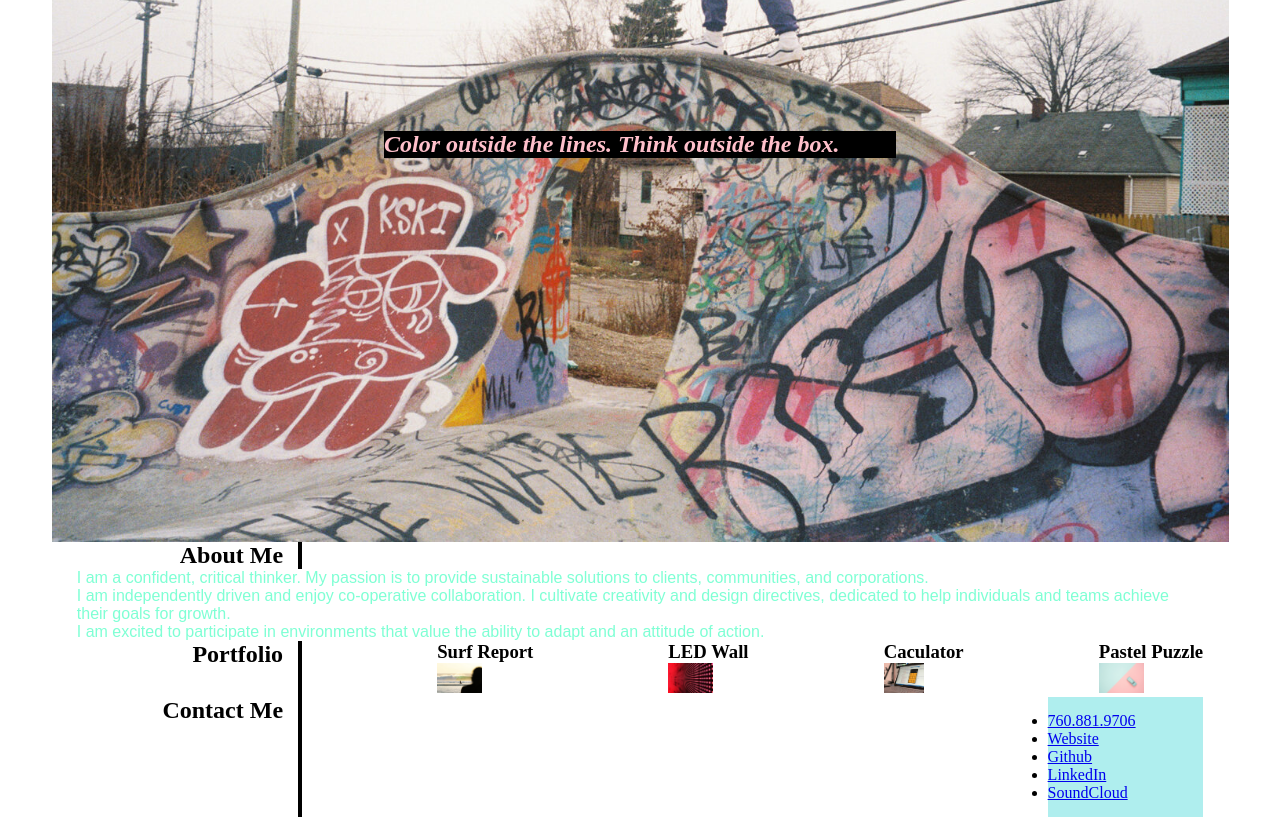
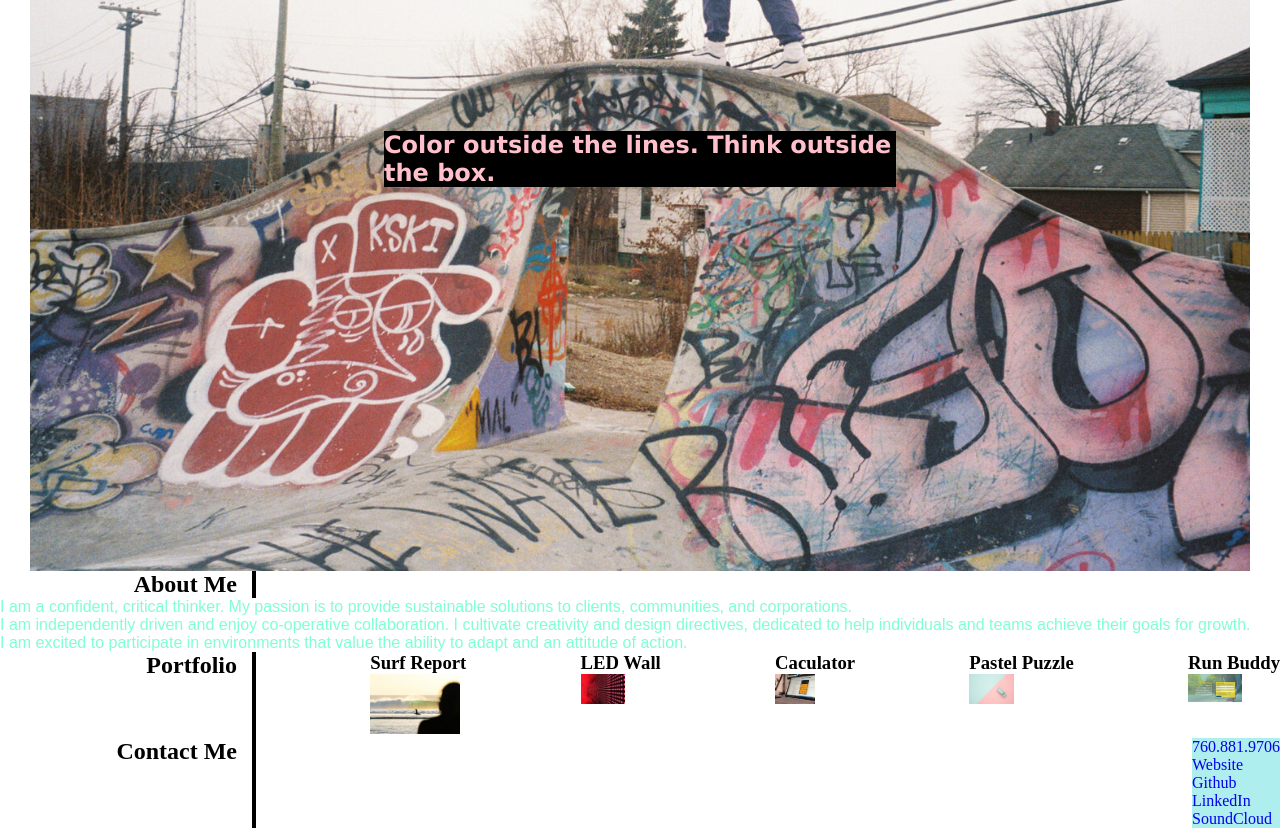
Before and after one commit to hheenan/module-2, a plain HTML site: page index.html in a window 1280 px wide. Shown: the part 320-1148 px from the top of the page. Drawn offline with Linux system fonts and the light colour scheme.

Commit message:
fixed internal and external links

```diff
--- a/assets/style.css
+++ b/assets/style.css
@@ -37,31 +37,45 @@ header nav {
     background-image: url("../assets/hannah.jpeg");
     background-size:contain;
     background-position: center;
-    justify-content: center;
+    justify-content: stretch;
     flex-wrap: wrap;
     background-repeat: no-repeat;
-
 }
 .hero-section {
     width: 100%;
 }
 .hero h2 {
-    font-style: italic;
+    font-family: Verdana, Geneva, Tahoma, sans-serif;
     margin: 30%;
     color: pink;
     background-color: black;
-    align-items: flex-start;
+    align-items: flex-end;
 }
 /* end hero section */
 /* about me section */
-#about-me {
+.about-me {
     display: flex;
     flex-wrap: wrap;
 }
-main {
+.about-me p {
+    justify-content: flex-end;
+    padding-left: 20px 0;
+}
+/* main container styles */
+.main {
     max-width: 88%;
     margin-left: auto;
     margin-right: auto;
+    display: flex;
+    justify-content: center;
+}
+/* styles for page section */
+.page-section p {
+    font-family: sans-serif;
+    color: aquamarine;
+    display: flex;
+    justify-content: flex-end;
+    flex-wrap: wrap;
 }
 .page-section {
     display: flex;
@@ -79,18 +93,20 @@ main {
     flex-wrap: wrap;
     flex-direction: column;
 }
-p {
-    font-family: sans-serif;
-    color: aquamarine;
+/* contact info style */
+#contact-me {
     display: flex;
-    flex: wrap;
-    justify-content: flex-end;
-    flex-basis: content;
+    flex-wrap: wrap;
 }
 .contact-info {
     display: flex;
-    justify-content: space-between;
     background-color: paleturquoise;
-    padding: 15px 6% 15px 0;
     flex-wrap: wrap;
 }
+.contact-info ul {
+    list-style: none;
+    justify-content: space-between;
+}
+.contact-info ul li a {
+    text-decoration: none;
+}
--- a/index.html
+++ b/index.html
@@ -29,7 +29,7 @@
 <!-- main container -->
         <main class="container">
         <!-- about me section -->
-                <section class="page-section">
+                <section id="about-me" class="page-section">
                         <h2>About Me</h2>
                         <p> I am a confident, critical thinker. My passion is to provide sustainable solutions to clients, communities, and corporations. <br/>
 
@@ -43,26 +43,29 @@
                 <section id="portfolio" class="page-section">
                     <h2>Portfolio</h2>
                     <!-- technical porfolio container -->
-                    <div id="porfolio-large">
+                    <div class="portfolio-box">
                         <h3>Surf Report</h3>
-                        <img src="./assets/surf-report.jpg" alt="Surf Report" height="30">
+                        <img src="./assets/surf-report.jpg" alt="Surf Report" height="60">
                     </div>
-                    <div class="portfolio-small">
+                    <div class="portfolio-box">
                         <h3>LED Wall</h3>
                         <img src="./assets/LED-wall.jpg" alt="LED Wall" height="30">
                     </div>
-                    <div class="portfolio-small">
+                    <div class="portfolio-box">
                         <h3>Caculator</h3>
                         <img src="./assets/calculator.jpg" alt="Calculator" height="30">
                     </div>
-                    <div class="portfolio-small">
+                    <div class="portfolio-box">
                         <h3>Pastel Puzzle</h3>
                         <img src="./assets/pastel-puzzle.jpg" alt="Pastel Puzzle" height="30">
                     </div>
+                    <div class="portfolio-box">
+                        <h3>Run Buddy</h3>
+                        <img src="./assets/run-buddy.jpg" alt="Rund Buddy" height="30">
                 </section>
 
         <!-- contact me section -->
-            <section class="page-section">
+            <section id="contact me" class="page-section">
                 <h2>Contact Me</h2>
             <!-- unordered list item -->
                 <nav class="contact-info">
```
